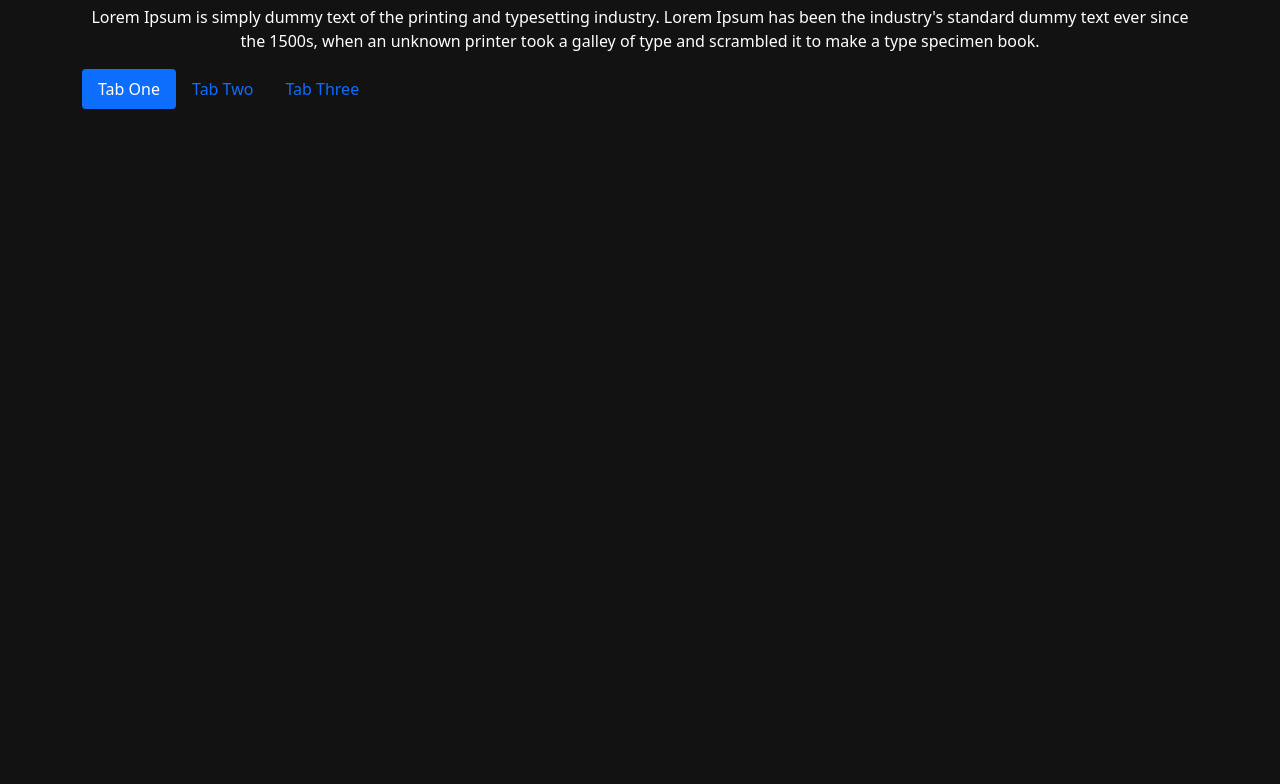
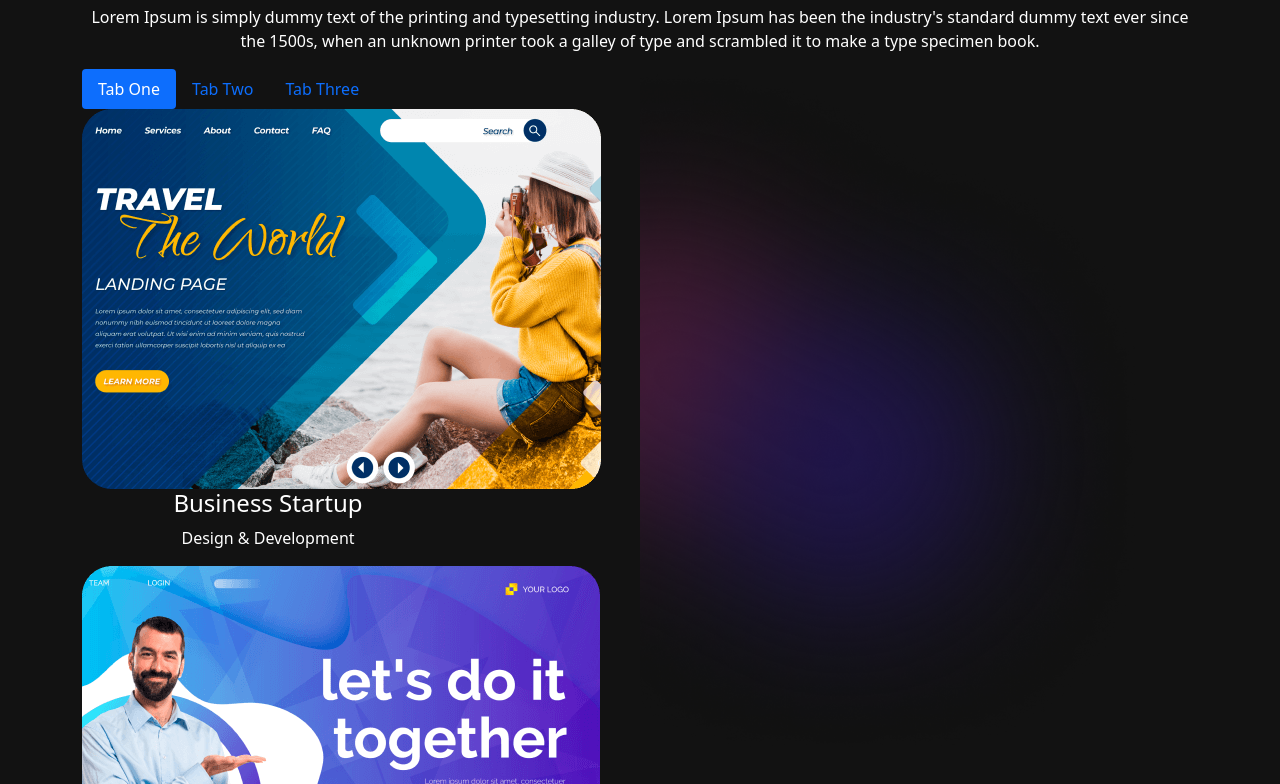
Before and after one commit to Kroneeks/reactPortfolio, a React (Create React App) app: page / in a window 1280 px wide. Shown: the part 1436-2220 px from the top of the page. Before the commit the page ends 1833 px from the top, so only its background shows below. Built offline with nearby package versions, Linux system fonts and the light colour scheme.

Commit message:
Set background image

```diff
--- a/src/components/Projects.js
+++ b/src/components/Projects.js
@@ -3,6 +3,7 @@ import projImg1 from "../assets/img/project-img1.png";
 import projImg2 from "../assets/img/project-img2.png";
 import projImg3 from "../assets/img/project-img3.png";
 import { ProjectCart } from "./ProjectCart";
+import colorSharp2 from "../assets/img/color-sharp2.png";
 
 export const Projects = () => {
   const projects = [
@@ -68,7 +69,7 @@ export const Projects = () => {
                     {projects.map((project, index) => {
                       return (
                         <p>
-                          <ProjectCart key={index} {...projects} />
+                          <ProjectCart key={index} {...project} />
                         </p>
                       );
                     })}
@@ -81,6 +82,11 @@ export const Projects = () => {
           </Col>
         </Row>
       </Container>
+      <img
+        className="background-image-right"
+        src={colorSharp2}
+        alt="color-sharp"
+      />
     </section>
   );
 };
```
